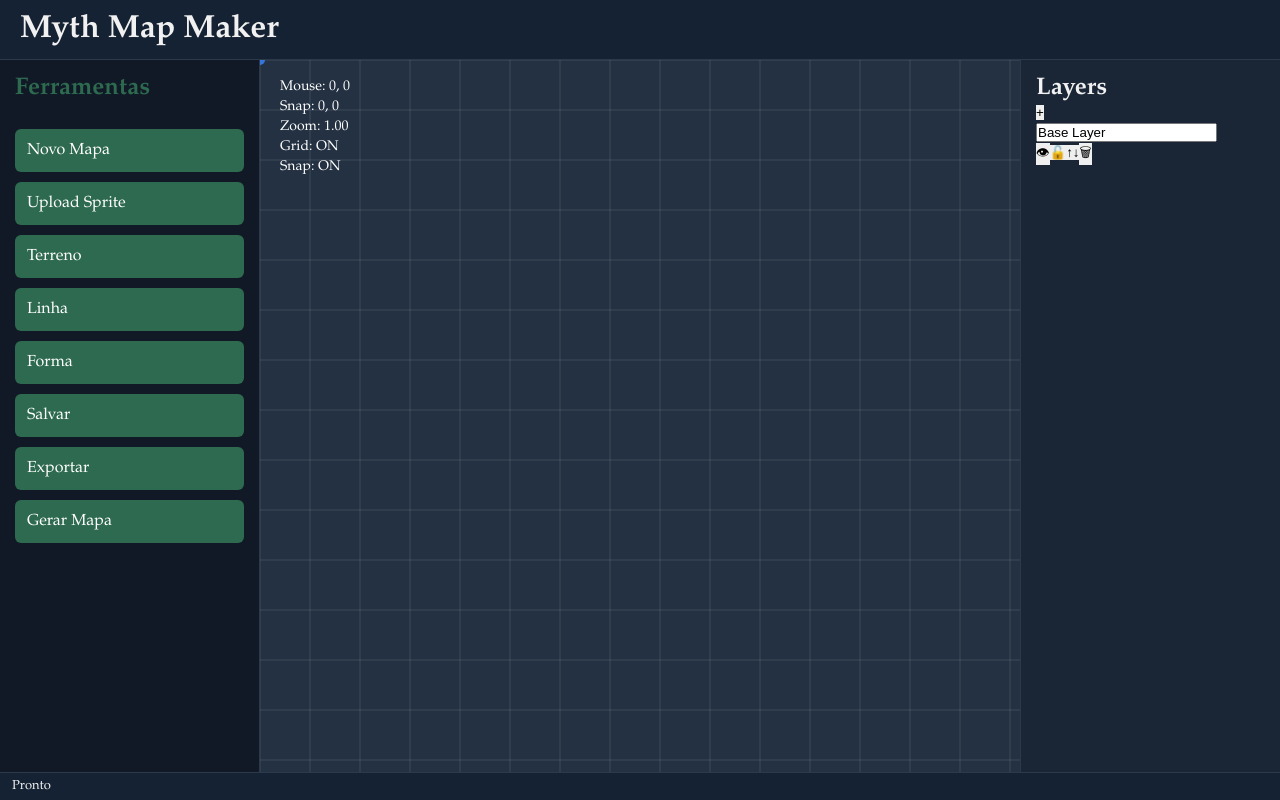
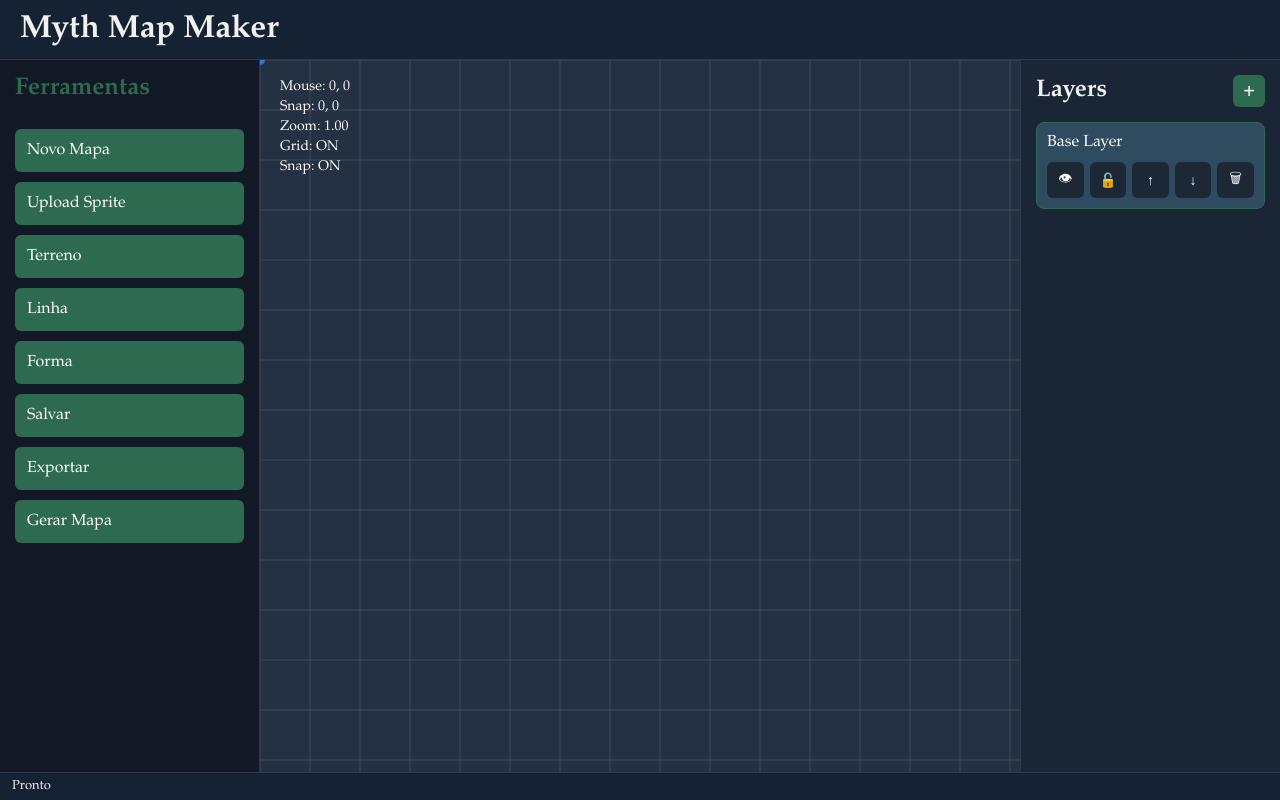
Before and after one commit to gamer-bakuryu/mythmapmaker.github.io, a React (Vite) app: page / in a window 1280 px wide. Built offline with nearby package versions, Linux system fonts and the light colour scheme.

Commit message:
Update sidebar.css

```diff
--- a/src/styles/sidebar.css
+++ b/src/styles/sidebar.css
@@ -34,3 +34,116 @@
 .sidebar button:hover {
   background: var(--green-hover);
 }
+
+/* =========================
+   LAYERS
+========================= */
+
+.layers-panel {
+  display: flex;
+
+  flex-direction: column;
+
+  gap: var(--spacing-md);
+}
+
+.layers-header {
+  display: flex;
+
+  align-items: center;
+
+  justify-content: space-between;
+}
+
+.layer-add-btn {
+  width: 32px;
+  height: 32px;
+
+  border-radius: 6px;
+
+  background: var(--green-primary);
+
+  color: white;
+
+  font-size: 20px;
+}
+
+.layer-add-btn:hover {
+  background: var(--green-hover);
+}
+
+.layers-list {
+  display: flex;
+
+  flex-direction: column;
+
+  gap: 10px;
+}
+
+.layer-item {
+  background: #243447;
+
+  border: 1px solid transparent;
+
+  border-radius: 8px;
+
+  padding: 10px;
+
+  cursor: pointer;
+
+  transition: 0.2s;
+}
+
+.layer-item:hover {
+  border-color: var(--blue-primary);
+}
+
+.layer-item.active {
+  border-color: var(--green-primary);
+
+  background: #2e4b5f;
+}
+
+.layer-item input {
+  width: 100%;
+
+  margin-bottom: 10px;
+
+  background: transparent;
+
+  border: none;
+
+  color: white;
+
+  font-family: var(--font-main);
+
+  font-size: 16px;
+}
+
+.layer-controls {
+  display: flex;
+
+  gap: 6px;
+
+  flex-wrap: wrap;
+}
+
+.layer-controls button {
+  flex: 1;
+
+  min-width: 36px;
+
+  background: #1c2836;
+
+  color: white;
+
+  padding: 6px;
+
+  border-radius: 6px;
+
+  font-size: 14px;
+}
+
+.layer-controls button:hover {
+  background: var(--blue-primary);
+}
```
